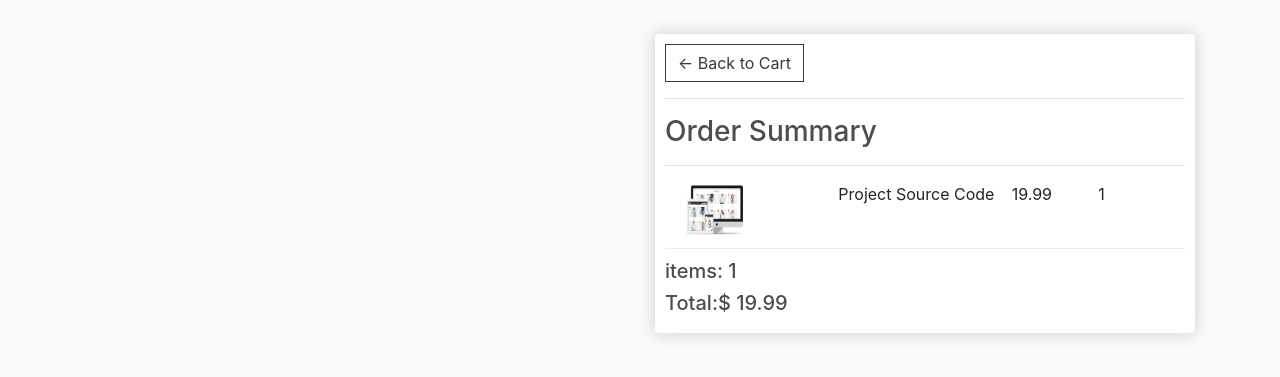
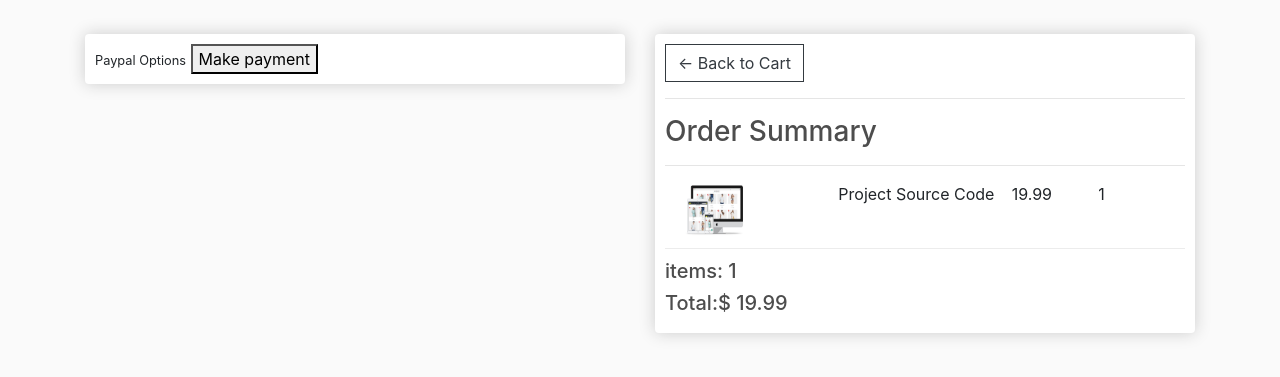
Before and after one commit to trong199906/E_Commerce, a Django app: page /Checkout in a window 1280 px wide. Shown: the part 57-434 px from the top of the page. Run offline with Django 3.2, Linux system fonts and the light colour scheme; a user stored in the database is signed in; data comes from the database, SQL or seed files in the repository; some libraries are stand-ins or nearby versions.

Commit message:
update and fix a checkout and cart

```diff
--- a/store/templates/store/Cart.html
+++ b/store/templates/store/Cart.html
@@ -8,7 +8,7 @@
             <table class="table">
                 <tr>
                     <th><h5>Items: <strong>{{ order.get_card_item }}</strong></h5></th>
-                    <th><h5>Total: <strong>{{ order.get_card_total }}$</strong></h5></th>
+                    <th><h5>Total: <strong>{{ order.get_card_total | floatformat:2 }}$</strong></h5></th>
                     <th>
                         <a style="float:right; margin: 5px" class="btn btn-success" href="{% url 'checkout' %}">Checkout</a>
                     </th>
--- a/store/templates/store/Checkout.html
+++ b/store/templates/store/Checkout.html
@@ -3,7 +3,7 @@
 {% block content %}
 <div class="row">
     <div class="col-lg-6">
-        <div class="box-element" id="form-wrapped">
+        <div class="box-element hidden" id="form-wrapped">
             <form id="form">
                 <div id="user-info">
                     <div class="form-field">
@@ -15,7 +15,6 @@
                     </div>
 
                 </div>
-                <br>
 
                 <div id="shipping-info">
                     <hr>
@@ -41,15 +40,16 @@
 
                 </div>
                 <hr>
-                <div class="box-element hidden" id="payment-info">
-                        <small>Paypal Options</small>
-                        <button id="make-payment">Make payment</button>
-                </div>
+
 
                 <input id="form-button" class="btn btn-success btn-block" type="submit" value="Continue">
             </form>
 
         </div>
+         <div class="box-element hidden" id="payment-info">
+                        <small>Paypal Options</small>
+                        <button id="make-payment">Make payment</button>
+                </div>
     </div>
 
 
@@ -83,9 +83,14 @@
     }
     if(shipping == 'False' && user != 'AnonymousUser'){
         //hide entire form if user logged in and shipping is false
-        document.getElementById('form-wrapped').classList.add('hidden');
+        document.getElementById('form-wrapped').classList.add("hidden");
         // show payment if logged in user wants to buy an item that does not require shipping
-        document.getElementById('payment-info').classList.remove('hidden');
+        document.getElementById('payment-info').classList.remove("hidden");
+
+    }
+    else {
+        document.getElementById('form-wrapped').classList.remove("hidden");
+        document.getElementById('payment-info').classList.add("hidden");
 
     }
 
@@ -95,7 +100,7 @@
             e.preventDefault()
             console.log('Form submitted...')
             document.getElementById('form-button').classList.add("hidden")
-            document.getElementById('payment-info').classList.remove('hidden')
+            document.getElementById('payment-info').classList.remove("hidden")
     })
 
     document.getElementById('make-payment').addEventListener('click', function (e){
```
